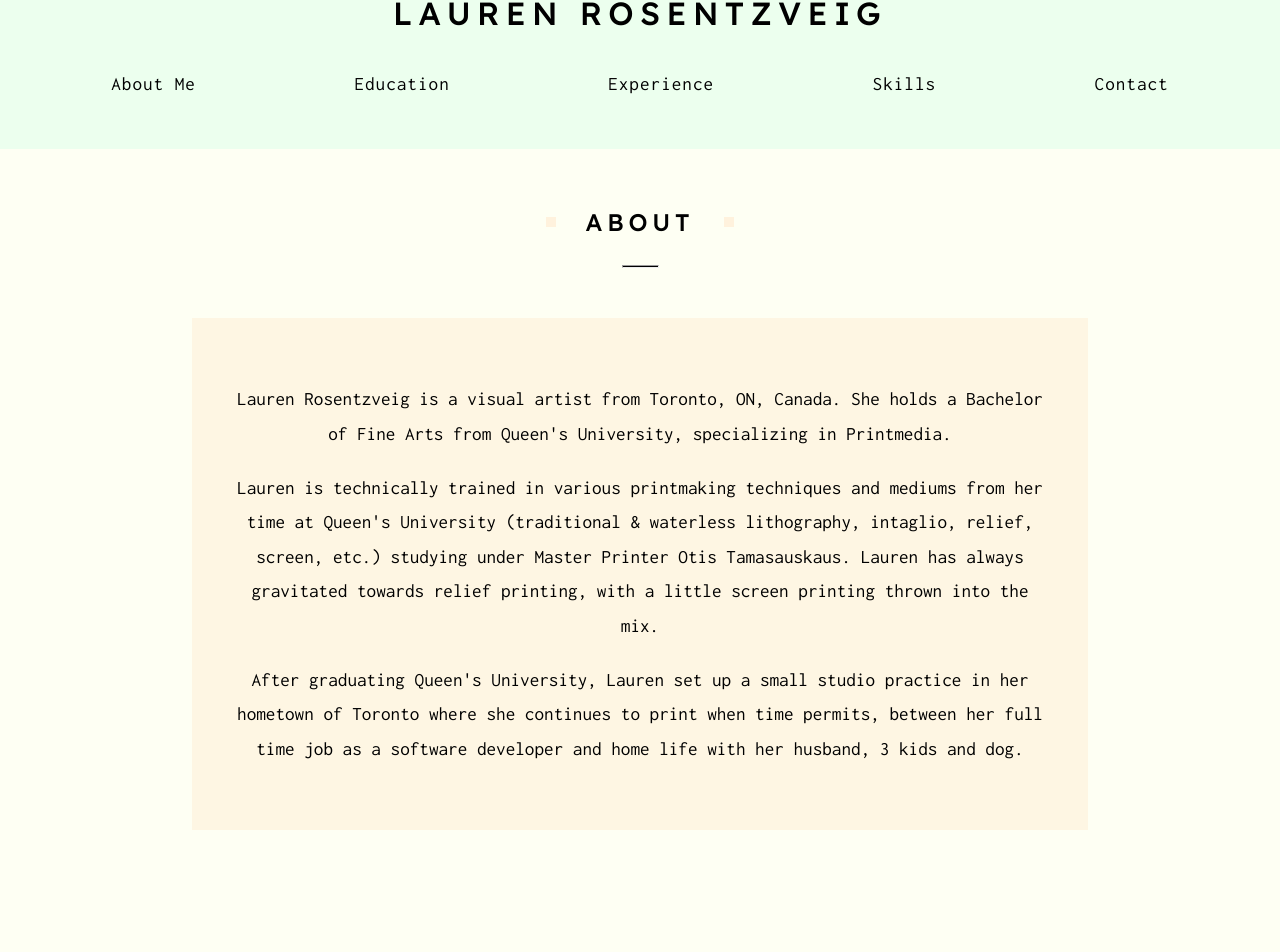
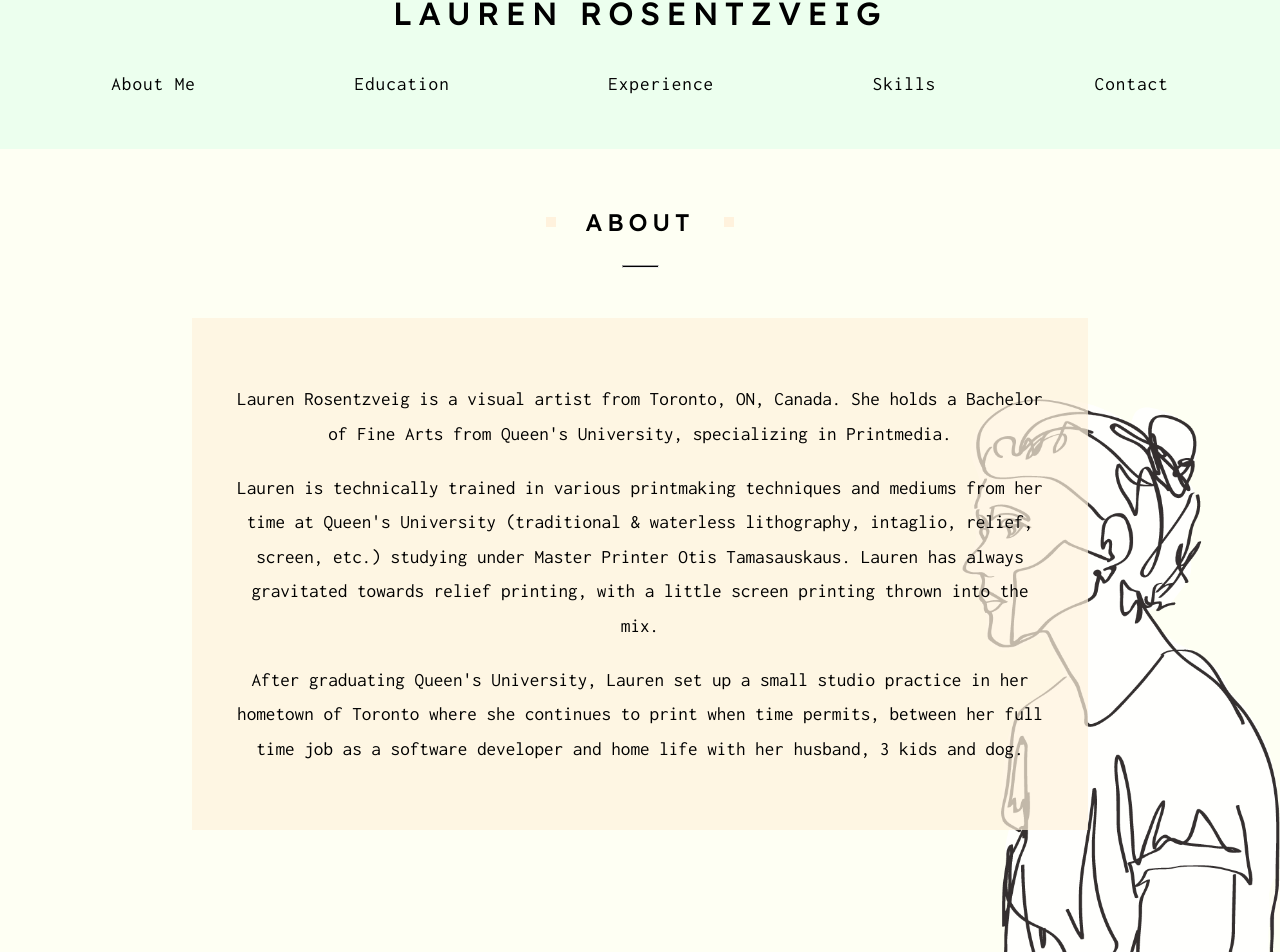
Before and after one commit to lor104/personal-portfolio, a React (Vite) app: page /art/about in a window 1280 px wide. Shown: the part 86-1038 px from the top of the page. Built offline with nearby package versions, Linux system fonts and the light colour scheme.

Commit message:
add profile background to art about page

```diff
--- a/src/pages/art/artAbout/ArtAbout.jsx
+++ b/src/pages/art/artAbout/ArtAbout.jsx
@@ -1,5 +1,6 @@
 import React from 'react'
 import './artAbout.scss';
+import portrait from '../../../assets/background-images/portrait-flip.png'
 
 import BorderedHeading from '../../../components/borderedHeading/BorderedHeading';
 
@@ -19,6 +20,7 @@ function ArtAbout() {
           <p className='art-about__text'>
             After graduating Queen's University, Lauren set up a small studio practice in her hometown of Toronto where she continues to print when time permits, between her full time job as a software developer and home life with her husband, 3 kids and dog.
           </p>
+          <img className='art-about__portrait' src={portrait} alt="Single line drawing, self portrait" />
         </div>
 
 
--- a/src/pages/art/artAbout/artAbout.scss
+++ b/src/pages/art/artAbout/artAbout.scss
@@ -4,7 +4,7 @@
 .art-about {
     padding: 3% 15% 10%;
     position: relative;
-    min-height: 75vh;
+    min-height: 62vh;
     position: relative;
     overflow: hidden;
 
@@ -31,4 +31,33 @@
         font-size: 1.2em;
         line-height: 1.8;
     }
+
+    &__portrait {
+        position: absolute;
+        right: 0;
+        bottom: 0;
+        width: 20%;
+        opacity: 0.9;
+        z-index: -1;
+
+        @include mobile {
+            display: none;
+        }
+
+        @include tablet-small {
+            width: 30%;
+        }
+
+        // @include tablet-large {
+        //     width: 25%;
+        // }
+
+        @include laptop {
+            width: 25%;
+        }
+
+        @include desktop {
+            width: 25%;
+        }
+    }
 }
```
Also changed, not shown: src/assets/background-images/portrait-flip.png (added).
